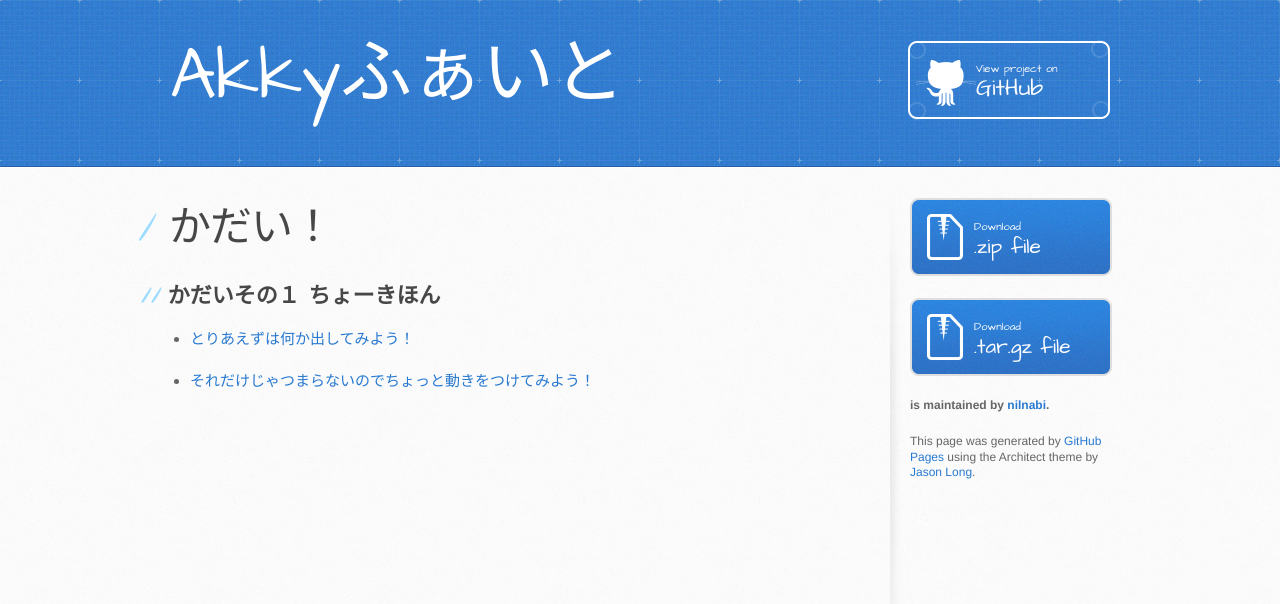
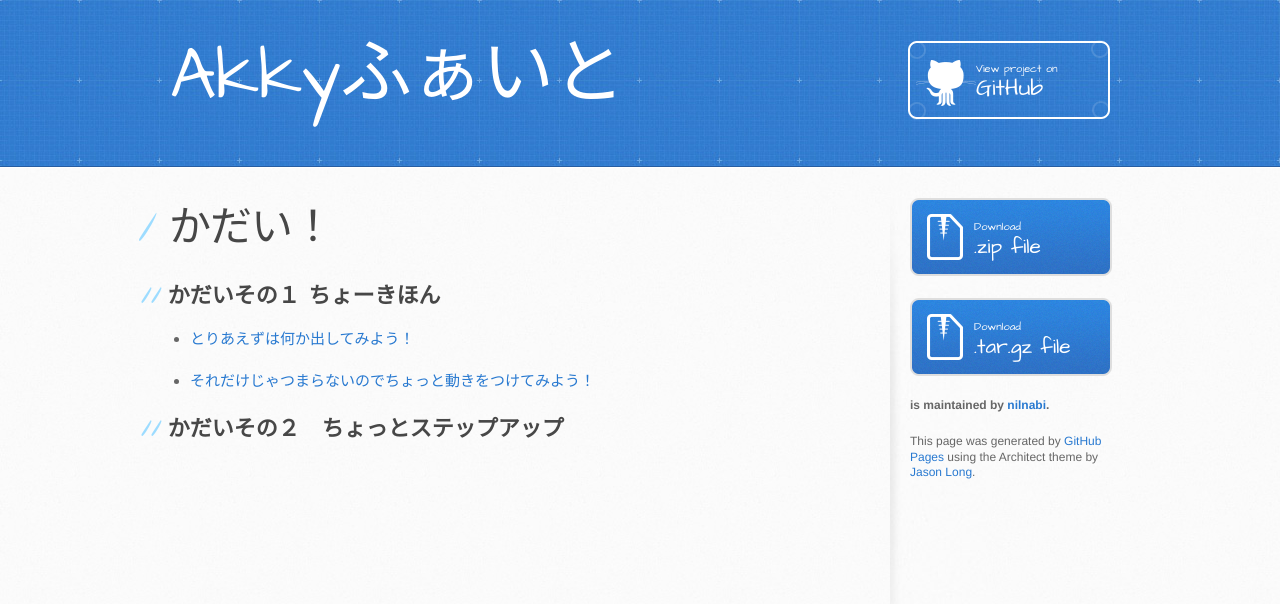
Before and after one commit to nilnabi/akky, a Jekyll site: the page built from index.md, in a window 1280 px wide. Shown: the top 604 px of the page. Built offline with Jekyll 4.4.1, drawn with Linux system fonts in a browser that asks for light colours.

Commit message:
page test

```diff
--- a/_layouts/default.html
+++ b/_layouts/default.html
@@ -5,9 +5,9 @@
     <meta http-equiv="X-UA-Compatible" content="chrome=1">
     <meta name="viewport" content="width=device-width, initial-scale=1, maximum-scale=1">
     <link href='https://fonts.googleapis.com/css?family=Architects+Daughter' rel='stylesheet' type='text/css'>
-    <link rel="stylesheet" type="text/css" href="stylesheets/stylesheet.css" media="screen">
-    <link rel="stylesheet" type="text/css" href="stylesheets/github-light.css" media="screen">
-    <link rel="stylesheet" type="text/css" href="stylesheets/print.css" media="print">
+    <link rel="stylesheet" type="text/css" href="/stylesheets/stylesheet.css" media="screen">
+    <link rel="stylesheet" type="text/css" href="/stylesheets/github-light.css" media="screen">
+    <link rel="stylesheet" type="text/css" href="/stylesheets/print.css" media="print">
 
     <!--[if lt IE 9]>
     <script src="//html5shiv.googlecode.com/svn/trunk/html5.js"></script>
--- a/index.md
+++ b/index.md
@@ -6,6 +6,8 @@ layout: default
 
 ## かだいその１ ちょーきほん
 
-- [とりあえずは何か出してみよう！](/akky/pages/no1-1.html)
+- [とりあえずは何か出してみよう！](pages/no1-1.html)
 
-- [それだけじゃつまらないのでちょっと動きをつけてみよう！](/akky/pages/no1-2.html)
+- [それだけじゃつまらないのでちょっと動きをつけてみよう！](pages/no1-2.html)
+
+## かだいその２　ちょっとステップアップ
```
Also changed, not shown: 3 other files.
